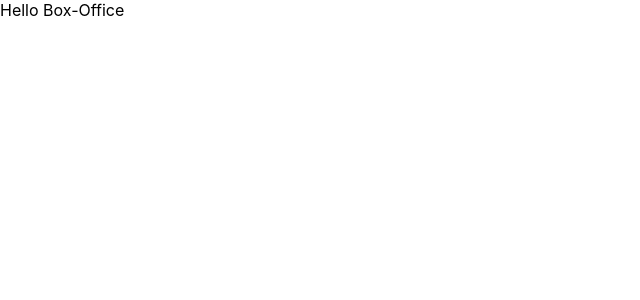
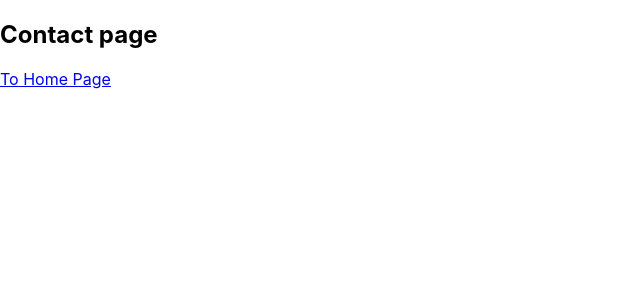
Before and after one commit to kareemshaban/box-office, a React (Create React App) app: page /contact in a window 1280 px wide. Shown: the top 300 px of the page, without its empty margins (0-640 px from the left). Built offline with nearby package versions, Linux system fonts and the light colour scheme.

Commit message:
React-router-dom

```diff
--- a/package.json
+++ b/package.json
@@ -5,6 +5,7 @@
   "dependencies": {
     "react": "^18.2.0",
     "react-dom": "^18.2.0",
+    "react-router-dom": "^6.14.2",
     "react-scripts": "5.0.1",
     "web-vitals": "^2.1.4",
     "workbox-background-sync": "^6.6.0",
--- a/src/App.jsx
+++ b/src/App.jsx
@@ -1,5 +1,15 @@
+import { BrowserRouter, Routes, Route } from 'react-router-dom';
+import Home from './pages/Home';
+import Contact from './pages/Contact';
 function App() {
-  return <div>Hello Box-Office</div>;
+  return (
+    <BrowserRouter>
+      <Routes>
+        <Route path="/" Component={Home} />
+        <Route path="/contact" Component={Contact} />
+      </Routes>
+    </BrowserRouter>
+  );
 }
 
 export default App;
--- /dev/null
+++ b/src/pages/Contact.jsx
@@ -0,0 +1,12 @@
+import { Link } from 'react-router-dom';
+
+const Contact = () => {
+  return (
+    <div>
+      <h2>Contact page</h2>
+      <Link to="/">To Home Page</Link>{' '}
+    </div>
+  );
+};
+
+export default Contact;
--- /dev/null
+++ b/src/pages/Home.jsx
@@ -0,0 +1,10 @@
+import { Link } from 'react-router-dom';
+const Home = () => {
+  return (
+    <div>
+      <h2>Home page</h2>
+      <Link to="/contact">To Contact Page</Link>
+    </div>
+  );
+};
+export default Home;
```
Also changed, not shown: 1 other file (tests, documents, lock files or other folders).
